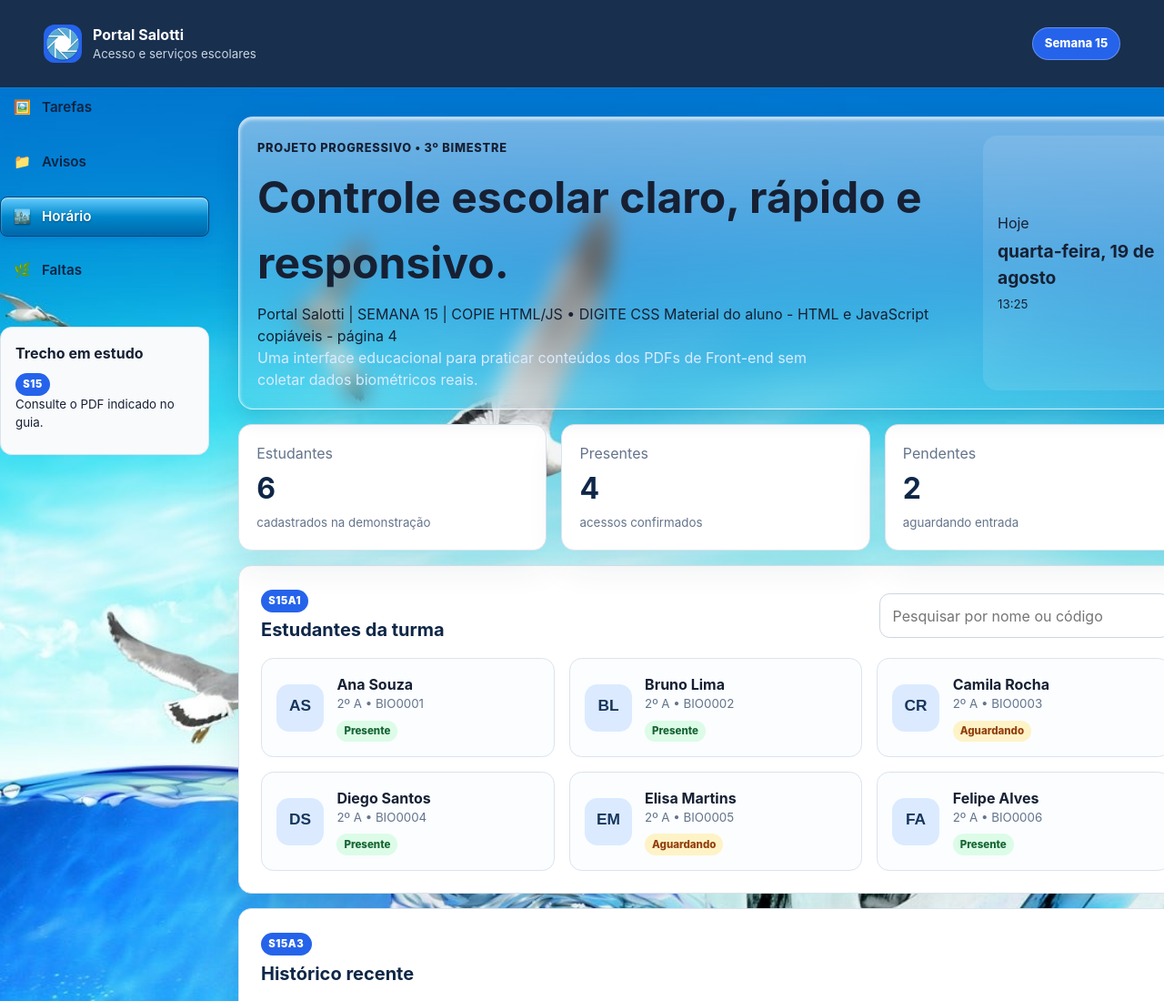
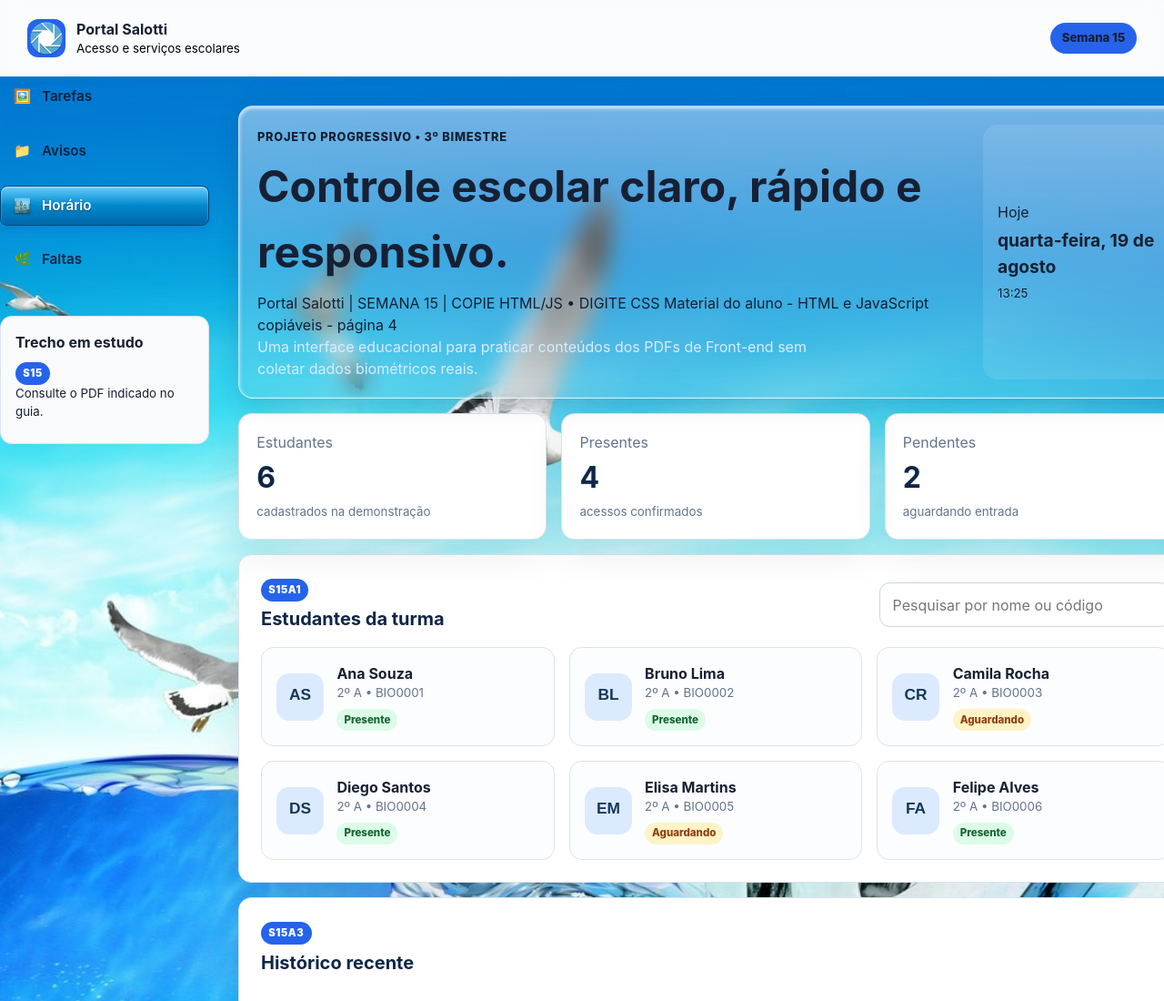
Before and after one commit to FelipeCsantos052008/Aula_Salotti_Portal, a plain HTML site: page Front-end/index.html in a window 1280 px wide. Shown: the top 1100 px of the page at 91% size. Drawn offline with Linux system fonts and the light colour scheme.

Commit message:
Modifiquei a barra acima

```diff
--- a/Front-end/style.css
+++ b/Front-end/style.css
@@ -62,18 +62,12 @@ button {
 }
 
 .topbar {
-  position: sticky;
-  top: 0;
-  z-index: 20;
+  padding: 20px 30px;
   display: flex;
+  justify-content: space-between;
   align-items: center;
-  justify-content: space-between;
-  gap: 1rem;
-  min-height: 72px;
-  padding: 0.75rem clamp(1rem, 4vw, 3rem);
-  background: rgba(15, 39, 71, 0.96);
-  color: #fff;
-  backdrop-filter: blur(12px);
+  backdrop-filter: blur(10px);
+  background: rgba(255, 255, 255, 0.7);
 }
 
 .brand {
@@ -101,12 +95,12 @@ button {
 }
 
 .brand small {
-  color: #cbd5e1;
+  color: #000000;
 }
 
 .week-pill {
   padding: 0.45rem 0.8rem;
-  border: 1px solid rgba(255, 255, 255, 0.28);
+  background: linear-gradient(180deg, rgba(255,255,255,0.2) 0%, rgba(255,255,255,0.05) 50%, rgba(0,0,0,0.3) 51%, rgba(0,100,255,0.2) 100%);
   border-radius: 999px;
   background: var(--week);
   font-size: 0.82rem;
```
